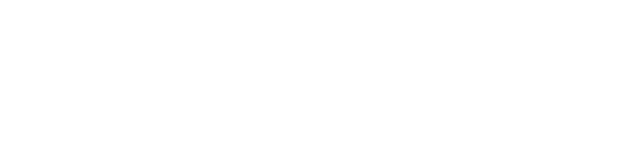
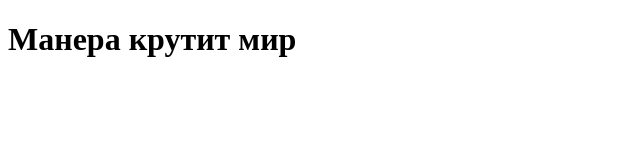
Before and after one commit to ZayRexan/potential-train, a plain HTML site: page index.html in a window 1280 px wide. Shown: the whole page, without its empty margins (0-640 px from the left). Drawn offline with Linux system fonts and the light colour scheme.

Commit message:
Пенся

```diff
--- a/index.html
+++ b/index.html
@@ -1,11 +1,14 @@
 <!DOCTYPE html>
 <html lang="en">
+
 <head>
 	<meta charset="UTF-8">
 	<meta name="viewport" content="width=device-width, initial-scale=1.0">
 	<title>Document</title>
 </head>
+
 <body>
+	<h1>Манера крутит мир</h1>
+</body>
 
-</body>
 </html>
```
